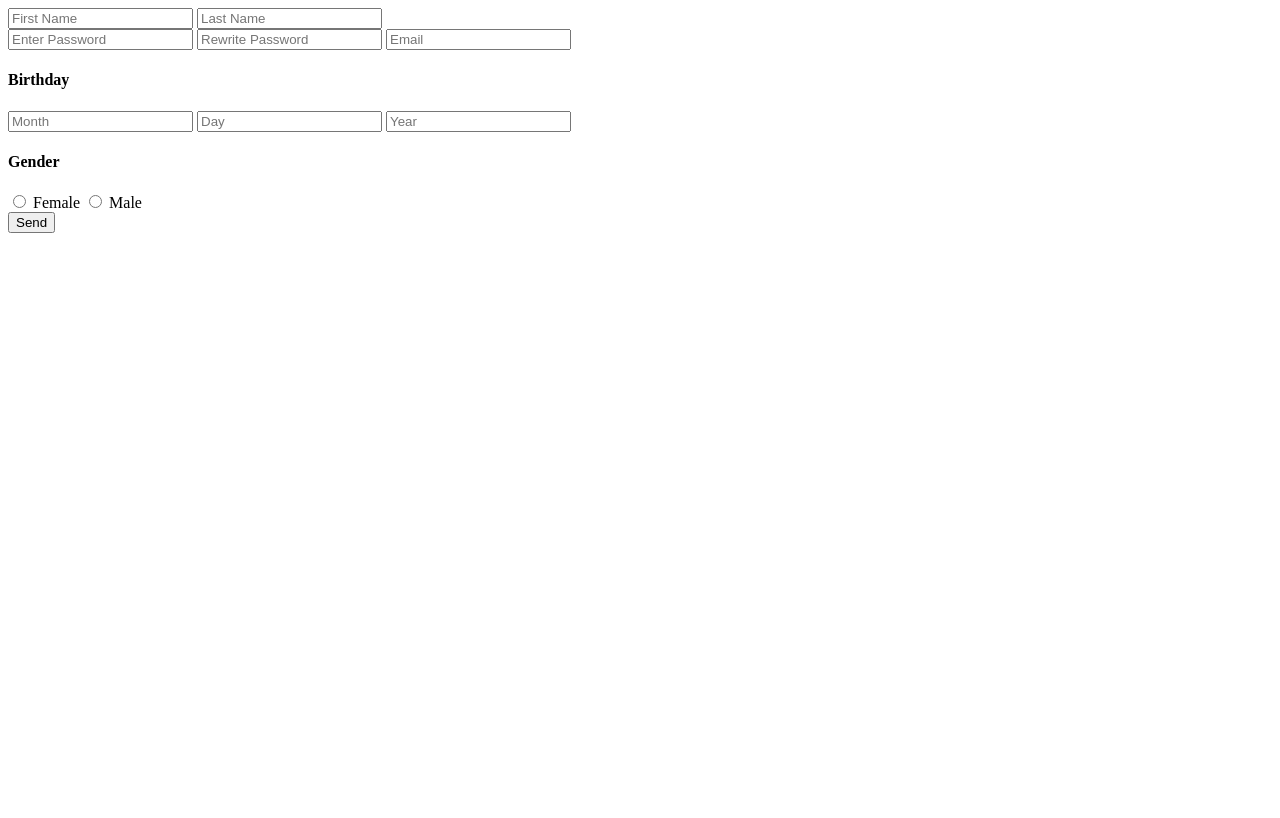
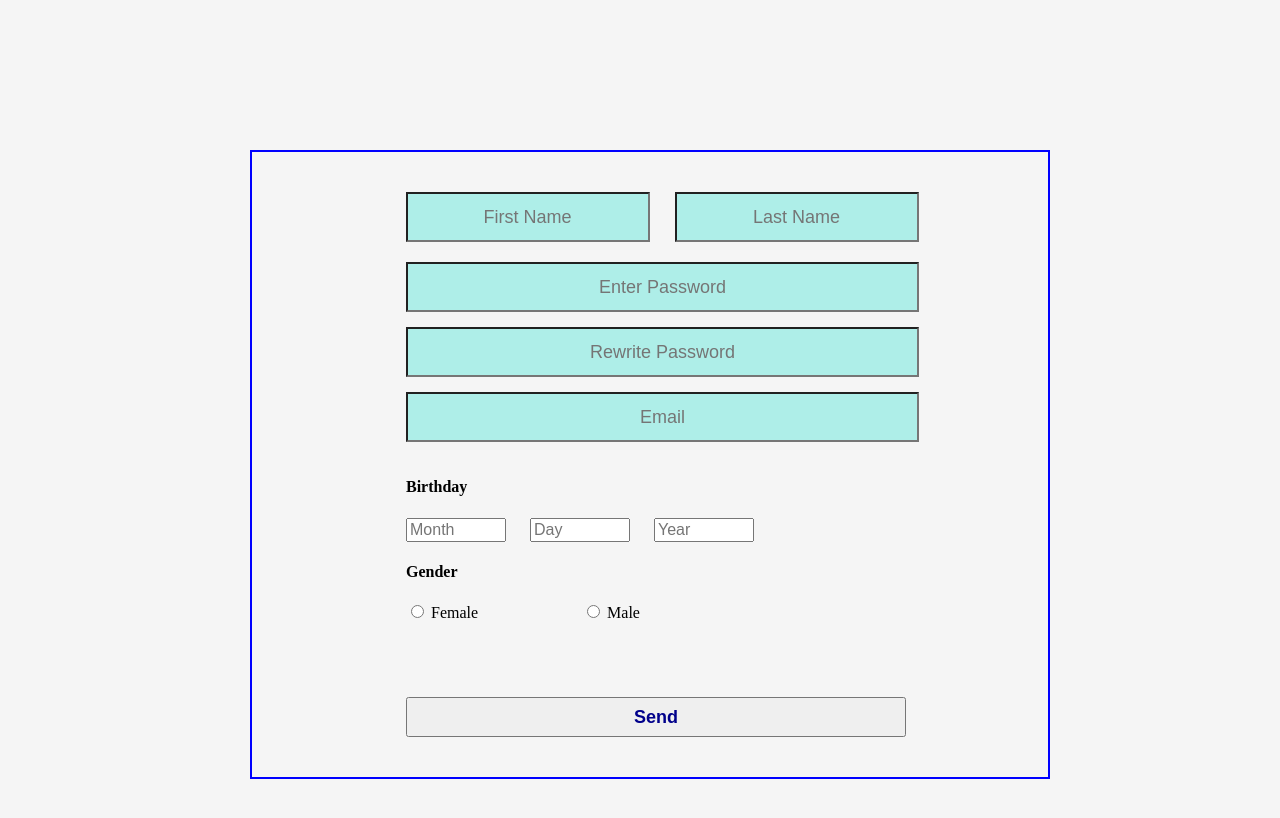
Before and after one commit to Ammar-coder87/FirstAssignment_NODE, a website: page index11.html in a window 1280 px wide. Drawn offline with Linux system fonts and the light colour scheme; the site is published under a folder, as on GitHub Pages, so addresses that start at the root find nothing.

Commit message:
addition a dot before root directory for CSS file
I've added one dot before the root directory for the CSS file

```diff
--- a/index11.html
+++ b/index11.html
@@ -5,7 +5,7 @@
     <meta http-equiv="X-UA-Compatible" content="IE=edge">
     <meta name="viewport" content="width=device-width, initial-scale=1.0">
     <title>Registration Information</title>
-    <link rel="stylesheet" href="/static/Secondstyle.css">
+    <link rel="stylesheet" href="./static/Secondstyle.css">
 </head>
 <body>
     <div class="container1">
```
